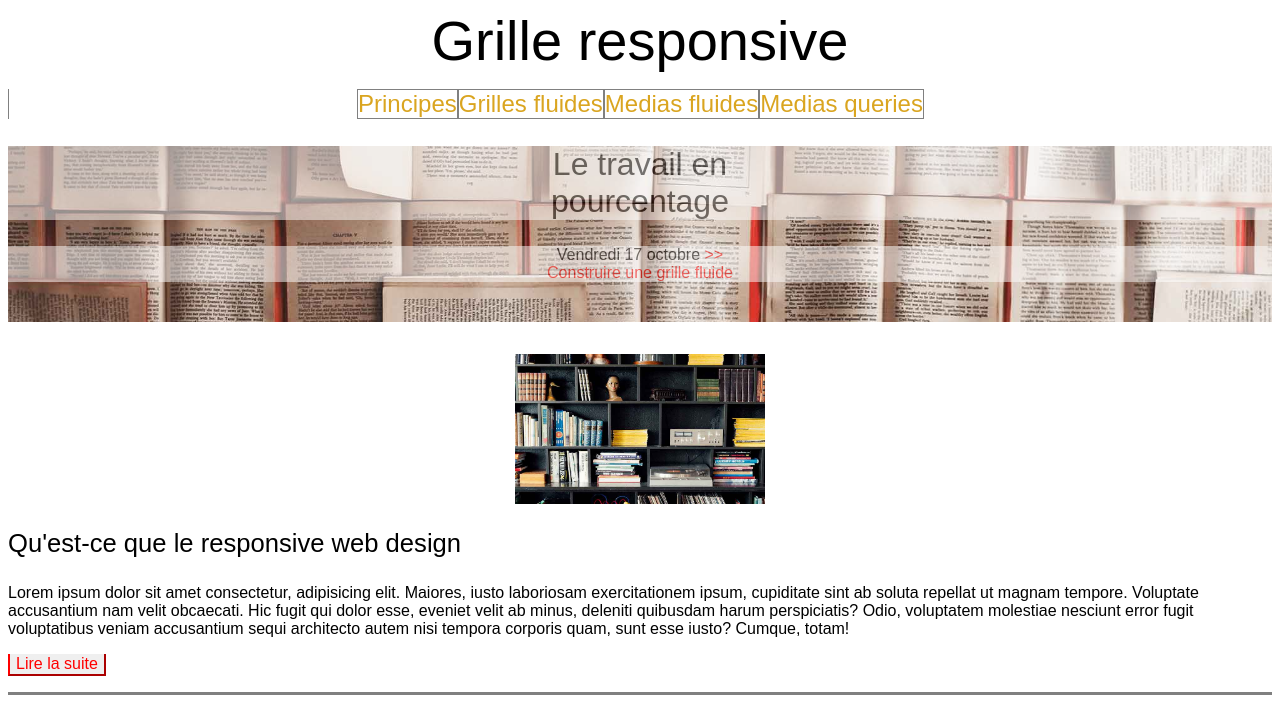
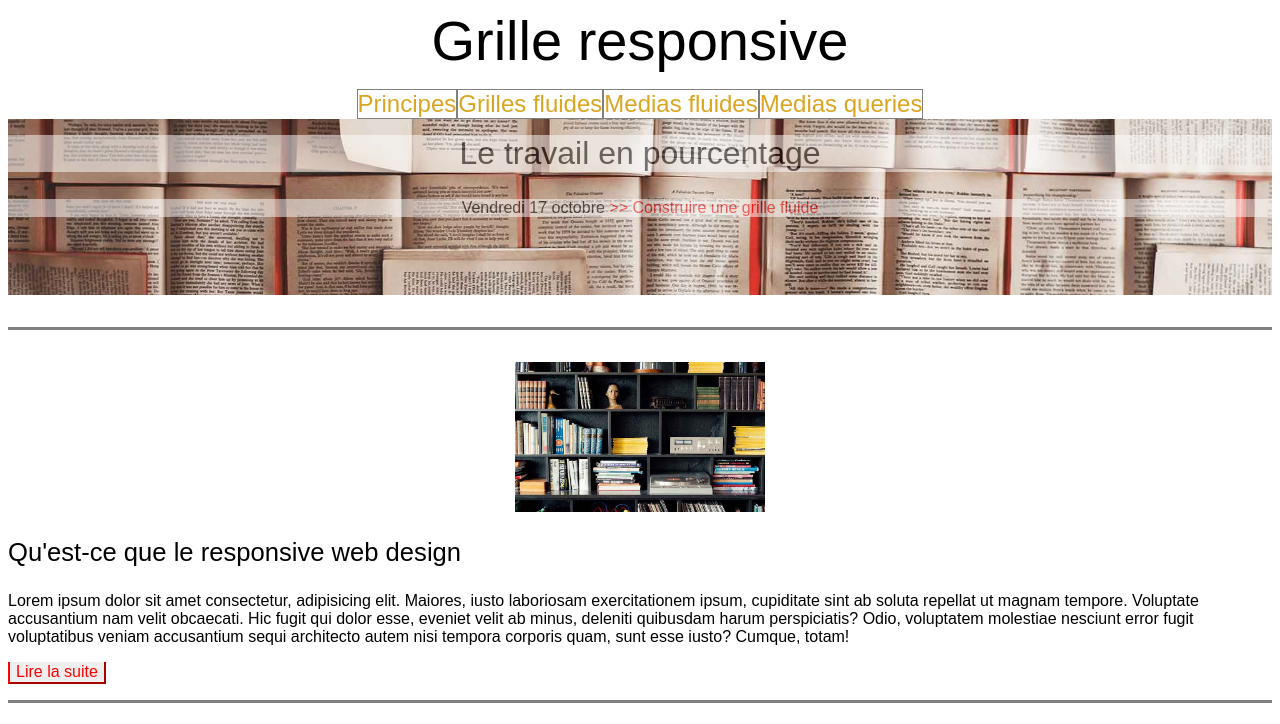
Before and after one commit to stephanebc/responsivedesign-main, a plain HTML site: page responsivedesign-main/exercice4/index.html in a window 1280 px wide. Shown: the top 724 px of the page. Drawn offline with Linux system fonts and the light colour scheme.

Commit message:
Suppression de l'espace la nav et la bannière

```diff
--- a/responsivedesign-main/exercice4/css/style.css
+++ b/responsivedesign-main/exercice4/css/style.css
@@ -32,6 +32,7 @@
             border-width: 0.1rem;
             border-bottom: 0;
             border-right: 0;
+            margin-bottom: 0;
         }
 
         .header-nav li {
@@ -54,6 +55,8 @@
             background-size: cover;
             height: 22vh;
             margin-bottom: 2rem;
+            margin-top: 0rem;
+            padding-top: 1rem;
         }
 
         .banner h2 {
@@ -61,6 +64,7 @@
             text-align: center;
             background-color: white;
             opacity: 0.5;
+            margin-top: 0;
         }
 
         .banner p {
@@ -166,16 +170,33 @@
                 display: flex;
                 justify-content: center;
                 align-items: center;
-                padding: 0;
+                padding-bottom: 0;
+                margin-bottom: 0;
                 border-top: 0;
+                border-left: 0;
             }
+
 
             .header-nav li {
                 border-style: solid;
                 border-color: gray;
                 border-width: 0.1rem;
+            }
 
+            .banner {
+                height: 22vh;
+                margin-bottom: 2rem;
+                margin-top: 0rem;
+                padding-top: 1rem;
+            }
+
+            .banner h2 {
+                margin-top: 0;
             }
 
 
+
+
+
+
           }
--- a/responsivedesign-main/exercice4/index.html
+++ b/responsivedesign-main/exercice4/index.html
@@ -22,19 +22,19 @@
                 </nav>
         </header>
 
-        <jumbotron class="banner">
+        <div class="jumbotron">
             <div class="banner">
-                <h2>Le travail en <br> pourcentage</h2>
+                <h2>Le travail en pourcentage</h2>
                 <p>Vendredi 17 octobre
-                    <a href="">>></a> <br>
+                    <a href="">>></a>
                     <a href="">Construire une grille fluide</a>
                 </p>
             </div>
-        </jumbotron>
+        </div>
 
         <main>
             <div class="articles">
-                <div class="article-no-border">
+                <div class="article">
                     <p>
                         <img src="images/img-01.jpg" alt="Bibliothèque" width="250px" height="150px">
                     </p>
```
